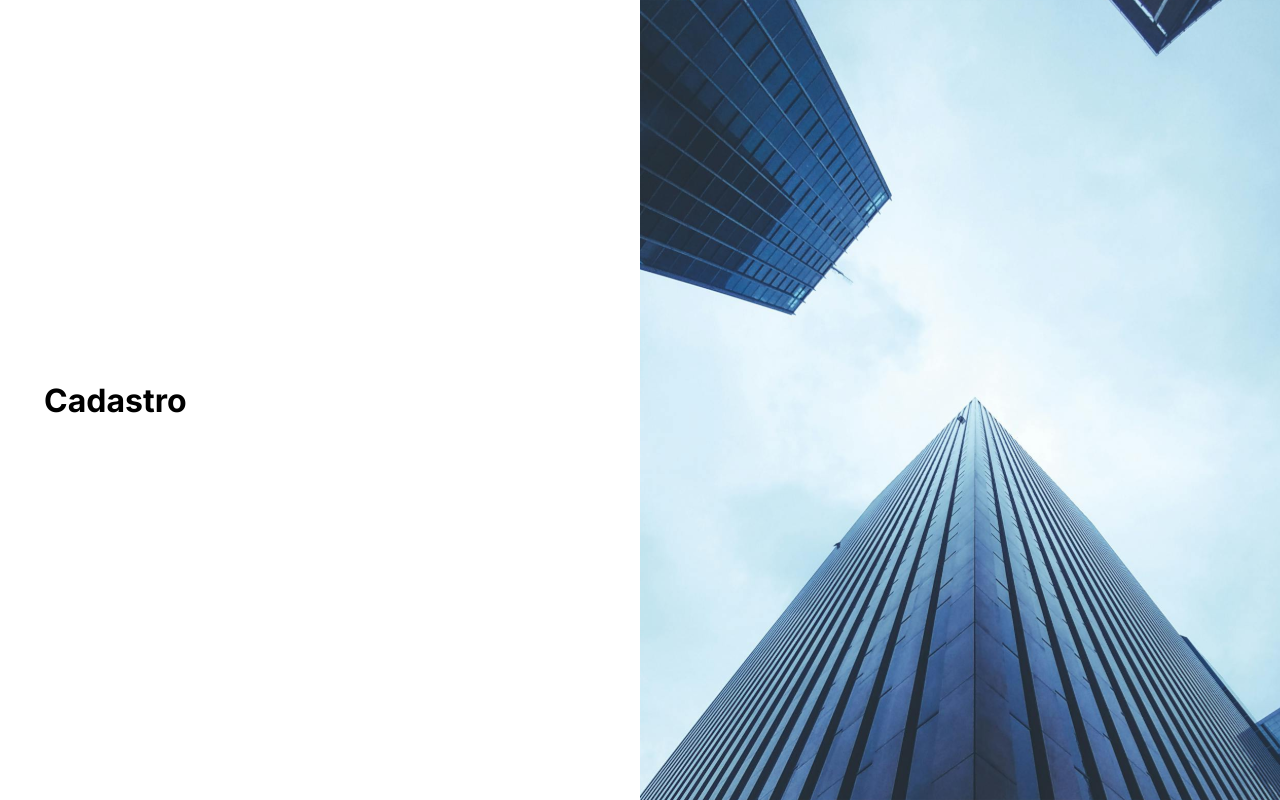
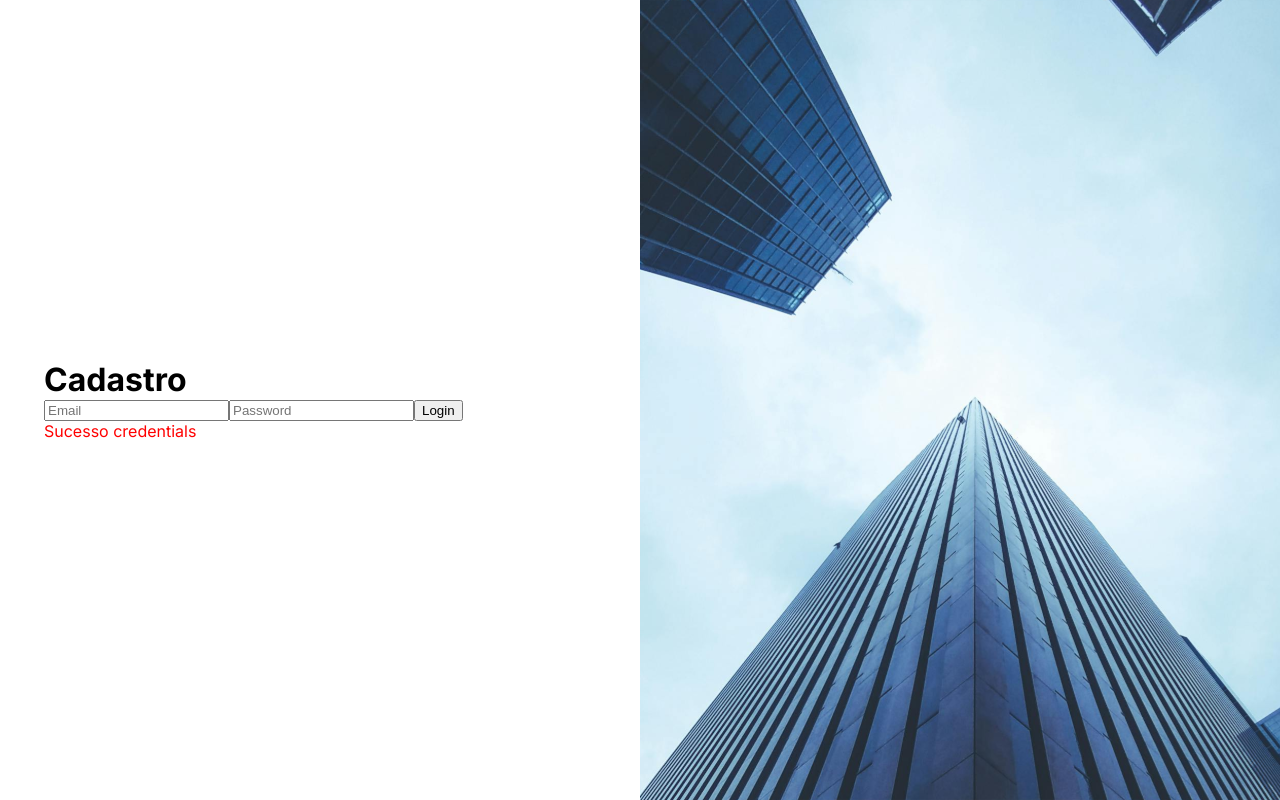
Before and after one commit to LucasFSXavier/dnc-sales-dashboard-lucas, a React (Vite) app: page /cadastro in a window 1280 px wide. Built offline with nearby package versions, Linux system fonts and the light colour scheme.

Commit message:
Feat: Parte 1 - Adicionando formulários no Login e Registration

```diff
--- a/package.json
+++ b/package.json
@@ -16,7 +16,7 @@
     "react": "^19.2.0",
     "react-dom": "^19.2.0",
     "react-router-dom": "^7.12.0",
-    "styled-components": "^6.3.6"
+    "styled-components": "^6.5.1"
   },
   "devDependencies": {
     "@eslint/js": "^9.39.1",
--- /dev/null
+++ b/src/components/FormComponent.tsx
@@ -0,0 +1,22 @@
+import type { FormComponentProps } from '@/types'
+
+function FormComponent(props: FormComponentProps) {
+    const { inputs, buttons, message } = props
+    return (
+        <form>
+            {inputs.map((inputProps, index) => (
+                <input key={index} {...inputProps} />
+            ))}
+            {buttons.map((buttonProps, index) => (
+                <button key={index} {...buttonProps} />
+            ))}
+            {message && (
+                <div style={{ color: message.type === 'error' ? 'red' : 'green' }}>
+                    {message.msg}
+                </div>
+            )}
+        </form>
+    )
+}
+
+export default FormComponent
--- a/src/components/index.ts
+++ b/src/components/index.ts
@@ -1 +1,2 @@
 export * from './BannerImage'
+export { default as FormComponent } from './FormComponent'
--- a/src/pages/Login.tsx
+++ b/src/pages/Login.tsx
@@ -1,5 +1,5 @@
 import { Box, Container, Grid } from '@mui/material'
-import { BannerImage } from '@/components'
+import { BannerImage, FormComponent} from '@/components'
 
 function Login() {
   return (
@@ -16,6 +16,16 @@ function Login() {
           >
             <Container maxWidth="sm">
               <h1>Login</h1>
+              <FormComponent
+                inputs={[
+                  { placeholder: 'Email', type: 'email' },
+                  { placeholder: 'Password', type: 'password' }
+                ]}
+                buttons={[
+                  { children: 'Login', type: 'submit', className: 'primary' }
+                ]}
+                message={{ type: 'error', msg: 'Credenciais inválidas' }}
+              />
             </Container>
           </Grid>
           <Grid size={{ sm: 6 }} sx={{ display: { xs: 'none', sm: 'block' } }}>
--- a/src/pages/Registration.tsx
+++ b/src/pages/Registration.tsx
@@ -1,5 +1,5 @@
 import { Box, Container, Grid } from '@mui/material'
-import { BannerImage } from '@/components'
+import { BannerImage, FormComponent } from '@/components'
 
 function Registration() {
   return (
@@ -16,6 +16,16 @@ function Registration() {
           >
             <Container maxWidth="sm">
               <h1>Cadastro</h1>
+              <FormComponent
+                inputs={[
+                  { placeholder: 'Email', type: 'email' },
+                  { placeholder: 'Password', type: 'password' }
+                ]}
+                buttons={[
+                  { children: 'Login', type: 'submit', className: 'primary' }
+                ]}
+                message={{ type: 'error', msg: 'Sucesso credentials' }}
+              />
             </Container>
           </Grid>
           <Grid size={{ sm: 6 }} sx={{ display: { xs: 'none', sm: 'block' } }}>
--- a/src/types/index.ts
+++ b/src/types/index.ts
@@ -1 +1,2 @@
 export * from './theme'
+export * from './formComponent'
--- a/tsconfig.app.json
+++ b/tsconfig.app.json
@@ -8,6 +8,7 @@
     "types": ["vite/client"],
     "skipLibCheck": true,
     "baseUrl": ".",
+    "ignoreDeprecations": "6.0",
     "paths": {
       "@/*": ["src/*"]
     },
```
Also changed, not shown: src/types/formComponent.d.ts (added, +13 -0 lines), 1 other file (tests, documents, lock files or other folders).
